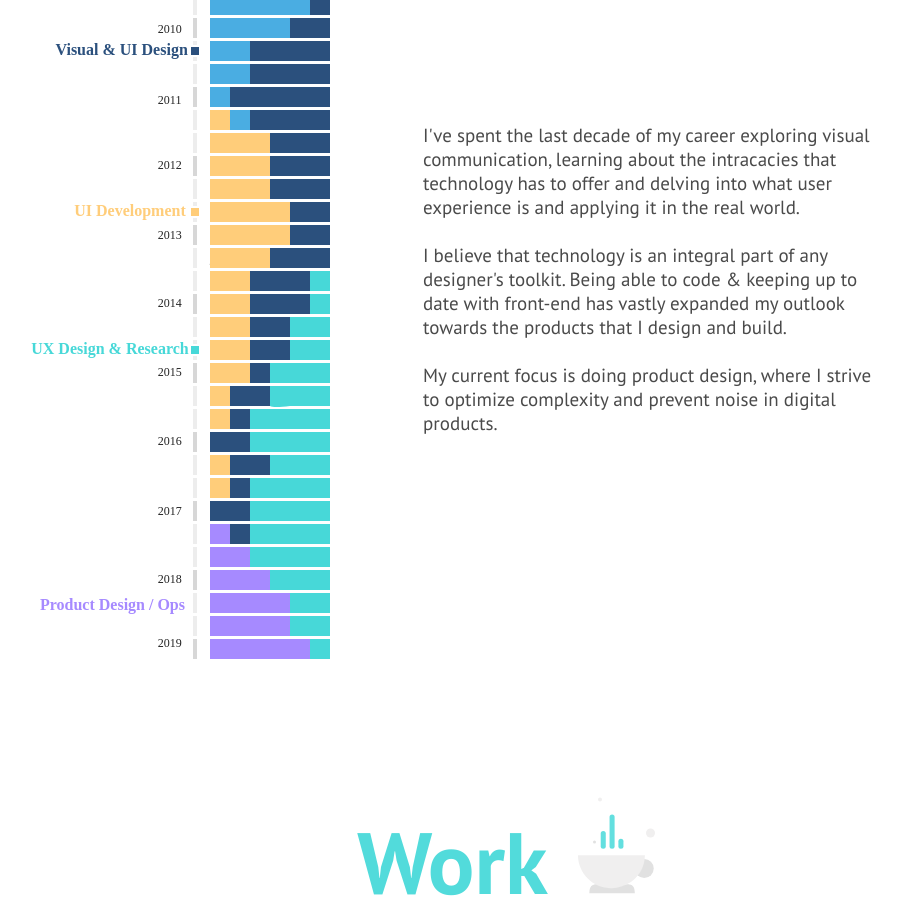
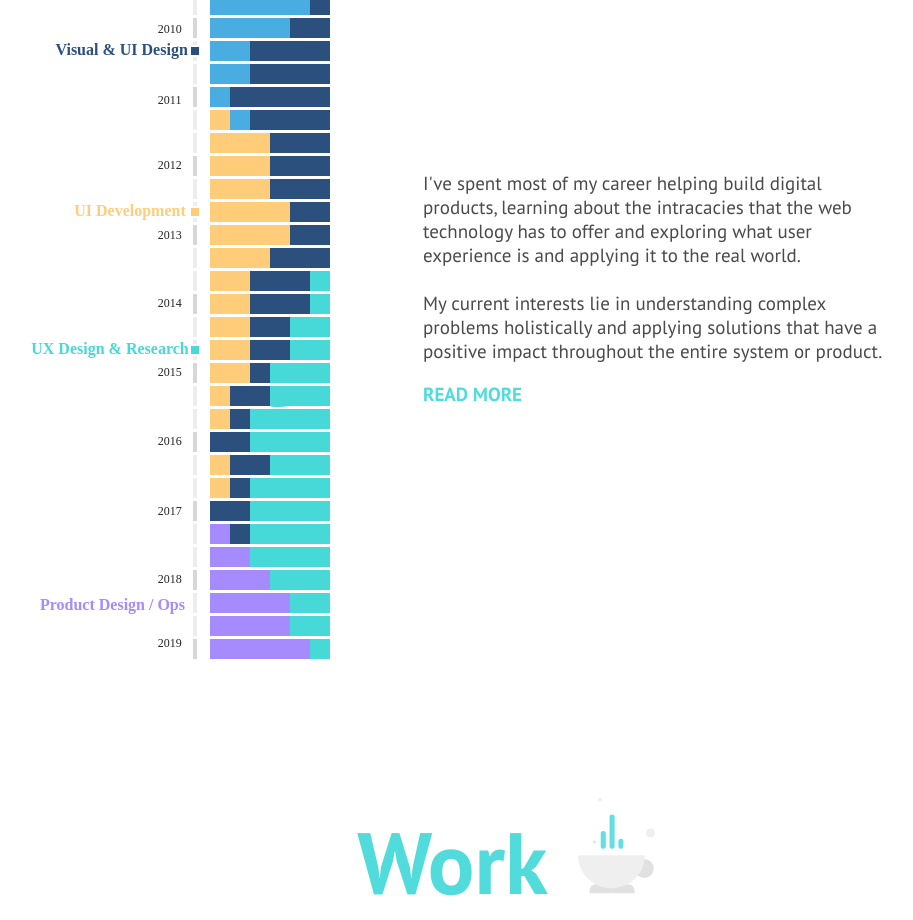
Before and after one commit to panev/panev.net-2019, a Vue app: page / in a window 1280 px wide. Shown: the part 1140-2060 px from the top of the page, without its empty margins (134-1047 px from the left). Built offline with nearby package versions, Linux system fonts and the light colour scheme.

Commit message:
about section read more

```diff
--- a/src/components/About.vue
+++ b/src/components/About.vue
@@ -2,13 +2,21 @@
 	<div id="about" ref="about" class="grid-container">
 		<h1 class="about-heading section-heading">About me</h1>
 		<img src="@/assets/aboutGraph.svg" alt="timeline graph">
-		<p>I've spent the last decade of my career exploring visual communication, learning about the intracacies that technology has to offer and delving into what user experience is and applying it in the real world.
-		<br>
-		<br>
-		I believe that technology is an integral part of any designer's toolkit. Being able to code &amp; keeping up to date with front-end has vastly expanded my outlook towards the products that I design and build.
-		<br>
-		<br>
-		My current focus is doing product design, where I strive to optimize complexity and prevent noise in digital products.</p>
+		<div class="initial-info info-block">
+			<p v-if="!personWantsToKnowMore">
+				I've spent most of my career helping build digital products, learning about the intracacies that the web technology has to offer and exploring what user experience is and applying it to the real world.
+				<br><br>
+				My current interests lie in understanding complex problems holistically and applying solutions that have a positive impact throughout the entire system or product.
+			</p>
+			<p v-if="personWantsToKnowMore">
+				I've spent the last 10 years doing[?] visual communication, learning about the intracacies that technology has to offer and exploring what user experience is and applying it to the real world.
+				<br><br>
+				[too harsh of a context-switch] I believe that technology is an integral part of any designer's toolkit. Being able to code & keeping up to date with front-end has vastly expanded my outlook towards the products that I design and build.
+				<br><br>
+				My current focus and interests lie in understanding complex problems holistically and applying solutions  is doing user experience design, where I strive to optimize complexity and prevent noise in digital products.
+			</p>
+			<a class="button-slim" @click="toggleMoreInfo()">{{ personWantsToKnowMore ? 'READ LESS' : 'READ MORE' }}</a>
+		</div>
 	</div>
 </template>
 
@@ -18,7 +26,8 @@ export default {
 	data: function() {
 		return {
 			aboutAreaStart: 0,
-			aboutAreaEnd: 0
+			aboutAreaEnd: 0,
+			personWantsToKnowMore: false
 		}
 	},
 	methods: {
@@ -28,6 +37,14 @@ export default {
 			this.$emit('aboutAreaStartCalculated', this.aboutAreaStart)
 			this.$emit('aboutAreaEndCalculated', this.aboutAreaEnd)
 		},
+		toggleMoreInfo() {
+			if (this.personWantsToKnowMore === false) {
+				this.personWantsToKnowMore = true
+			}
+			else {
+				this.personWantsToKnowMore = false
+			}
+		}
 	},
 	mounted() {
 		this.getAboutArea();
@@ -57,10 +74,17 @@ export default {
     }
 }
 
-p {
+.info-block {
 	grid-column: 6 / 11;
 	text-align: left;
 	align-self: center;
+}
+
+.button-slim {
+	grid-column: 6 / 8;
+	text-align: left;
+	align-self: top;
+
 }
 
 img {
--- a/src/scss/core.scss
+++ b/src/scss/core.scss
@@ -27,7 +27,6 @@ $type-paragraph: 19px;
 
 
 /* layout */
-
 $nav-height: 80px;
 
 .grid-container {
@@ -39,7 +38,6 @@ $nav-height: 80px;
 }
 
 /* typography */
-
 .section-heading {
     height: auto;
     position: relative;
@@ -93,3 +91,17 @@ p {
 		box-shadow: 0 7px 15px 0 rgba(0, 0, 0, 0.20);
 	}
 }
+
+
+.button-slim {
+	font-size: $type-paragraph;
+	color: $wl-prime;
+	text-decoration: none;
+	text-transform: uppercase;
+	font-weight: bold;
+
+	&:hover {
+		cursor: pointer;
+		color: $wl-prime-lite;
+	}
+}
--- a/src/scss/cs.scss
+++ b/src/scss/cs.scss
@@ -59,6 +59,11 @@ nav a {
 
 .hero-unit {
 	height: 620px;
+}
+
+.hero-thumb {
+	grid-column: 1 / 5;
+	margin-top: 150px;
 }
 
 .hero-info {
```
